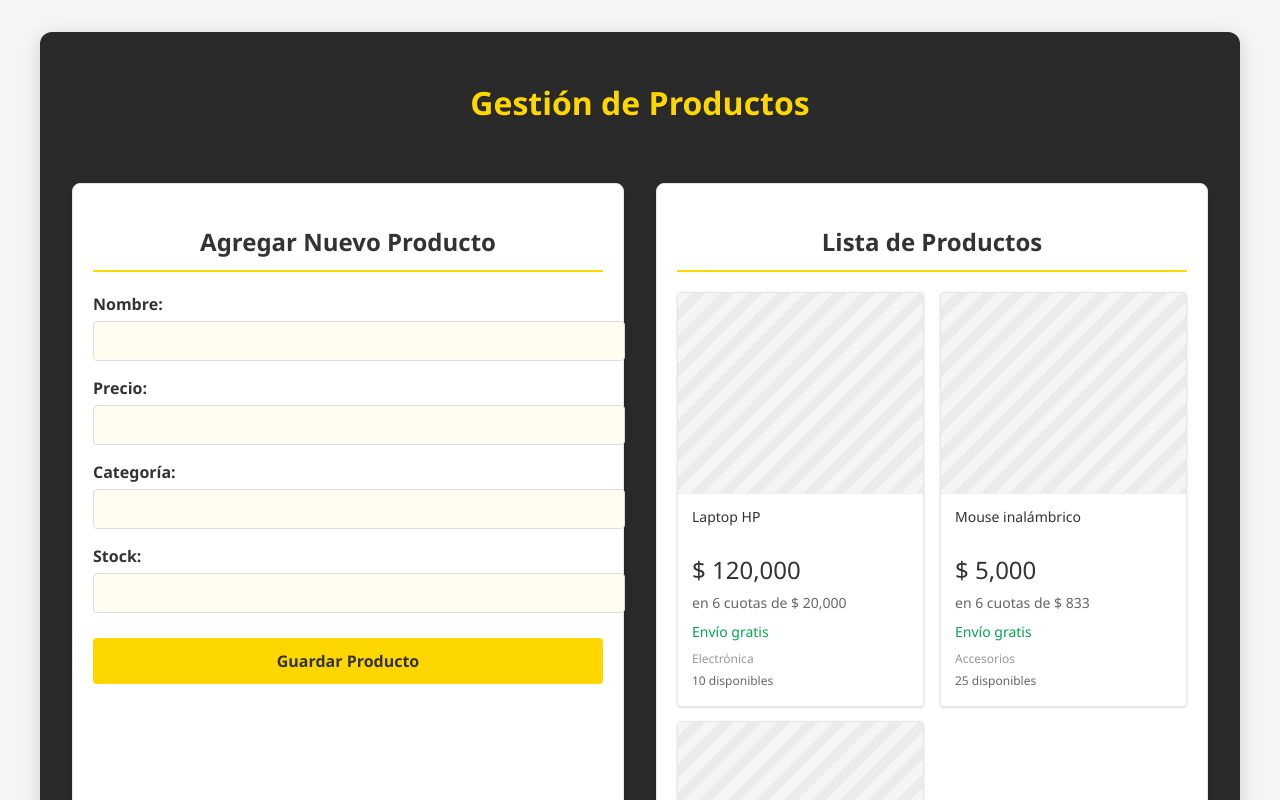
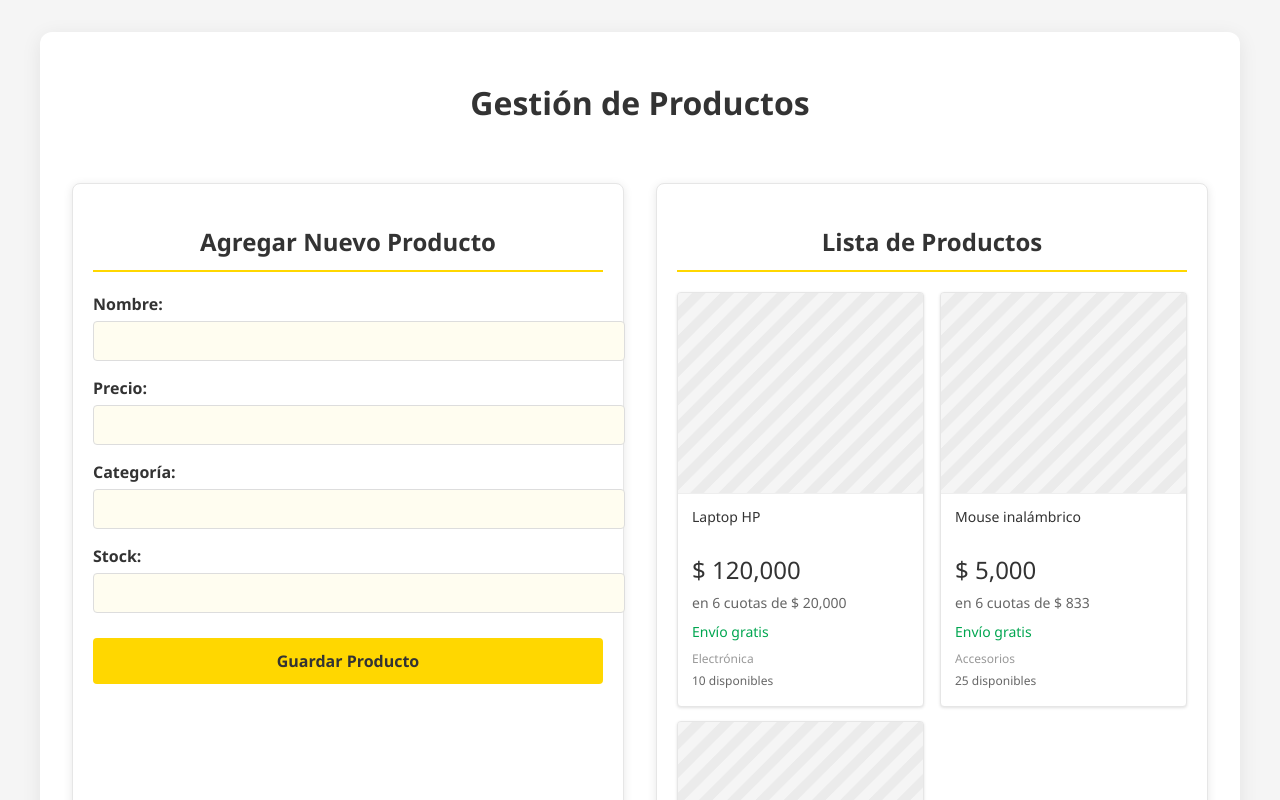
Before and after one commit to 4lexxe/pv_tp4_grupo4, a React (Vite) app: page / in a window 1280 px wide. Shown: the top 800 px of the page. Built offline with nearby package versions, Linux system fonts and the light colour scheme.

Commit message:
style: cambiar de tema oscuro a tema claro manteniendo detalles en amarillo

```diff
--- a/index.html
+++ b/index.html
@@ -7,7 +7,7 @@
     <title>Gestión de Productos</title>
     <style>
       body {
-        background-color: #1a1a1a;
+        background-color: #f5f5f5;
         margin: 0;
         padding: 0;
         font-family: 'Segoe UI', Tahoma, Geneva, Verdana, sans-serif;
--- a/src/App.css
+++ b/src/App.css
@@ -57,22 +57,16 @@
   padding: 2rem;
   border-radius: 12px;
   background-color: #fff;
-}
-
-/* Tema oscuro */
-.dark-theme {
-  background-color: #2a2a2a;
-  color: #fff;
-  box-shadow: 0 4px 20px rgba(0, 0, 0, 0.15);
+  box-shadow: 0 4px 20px rgba(0, 0, 0, 0.08);
 }
 
 .app-title {
   text-align: center;
   margin-bottom: 30px;
-  color: #FFD700;
+  color: #333;
   font-size: 2rem;
   font-weight: 600;
-  text-shadow: 1px 1px 1px rgba(0, 0, 0, 0.2);
+  text-shadow: none;
 }
 
 .content-container {
@@ -122,7 +116,7 @@
   background-color: #ffffff;
   padding: 20px;
   border-radius: 8px;
-  box-shadow: 0 2px 10px rgba(0, 0, 0, 0.15);
+  box-shadow: 0 2px 10px rgba(0, 0, 0, 0.1);
   border: 1px solid #e6e6e6;
 }
 
@@ -188,7 +182,7 @@
   background-color: #ffffff;
   padding: 20px;
   border-radius: 8px;
-  box-shadow: 0 2px 10px rgba(0, 0, 0, 0.15);
+  box-shadow: 0 2px 10px rgba(0, 0, 0, 0.1);
   border: 1px solid #e6e6e6;
 }
 
--- a/src/App.jsx
+++ b/src/App.jsx
@@ -75,7 +75,7 @@
   };
 
   return (
-    <div className="app-container dark-theme">
+    <div className="app-container">
       <h1 className="app-title">Gestión de Productos</h1>
 
       {/* Mensaje de retroalimentación */}
```
